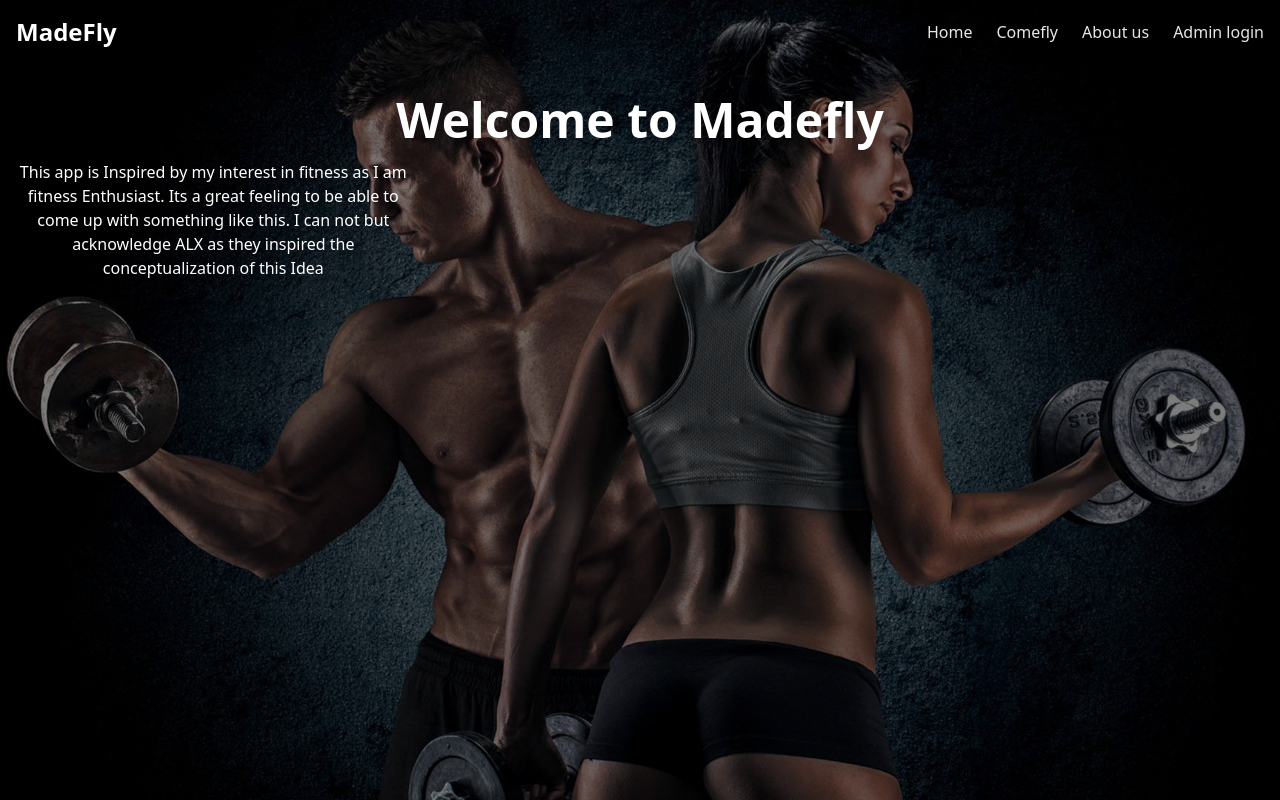
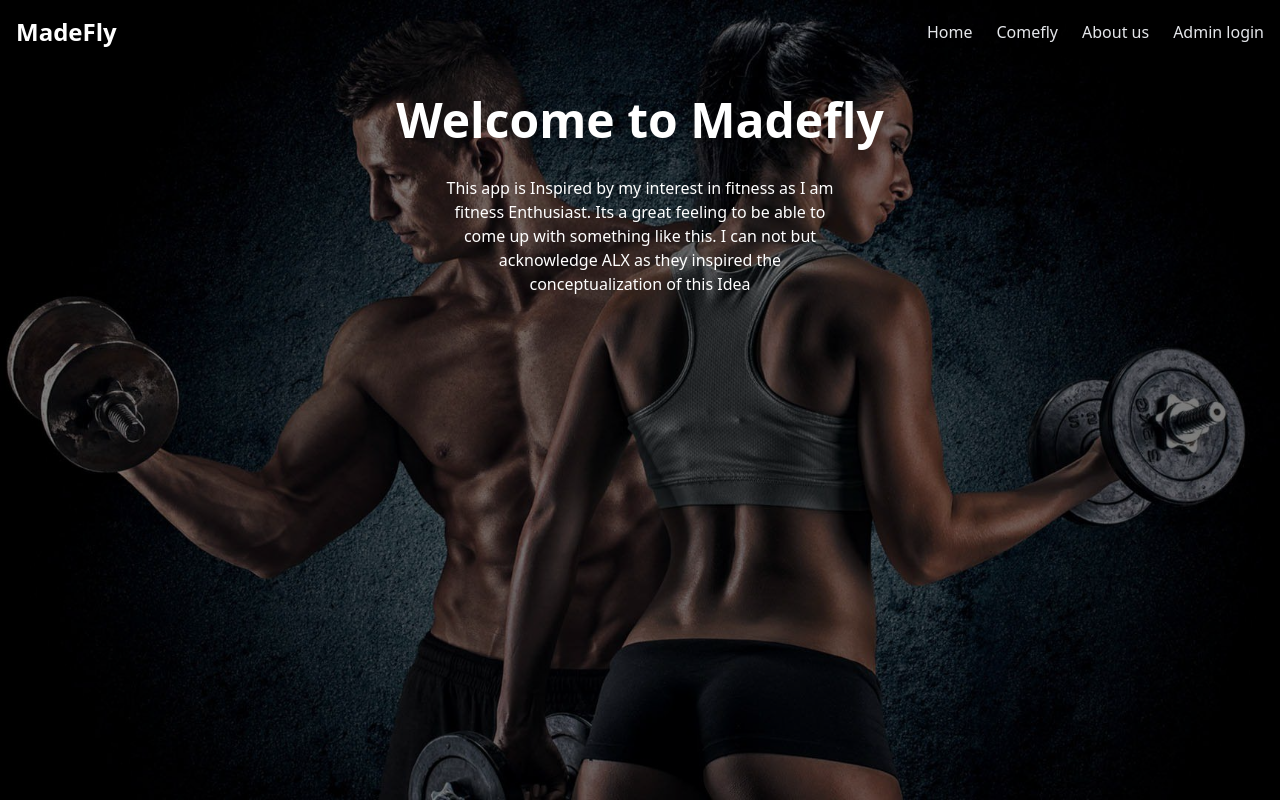
Before and after one commit to iyaz07/Madefly-new, a Flask app: page /about_us in a window 1280 px wide. Run offline with Flask 3, Linux system fonts and the light colour scheme; some libraries are stand-ins or nearby versions.

Commit message:
Update about me

```diff
--- a/templates/about.html
+++ b/templates/about.html
@@ -3,6 +3,8 @@
     Home page
 {% endblock %}
 {% block content %}
+<div class="flex flex-col justify-center items-center gap-4">
     <h1  class="text-5xl text-white font-bold">Welcome to Madefly</h1>
     <p class="text-white p-4 w-full sm:w-3/4 md:w-2/3 lg:w-1/2 xl:w-1/3">This app is Inspired by my interest in fitness as I am fitness Enthusiast. Its a great feeling to be able to come up with something like this. I can not but acknowledge ALX as they inspired the conceptualization of this Idea</p>
+</div>
     {% endblock %}
```
